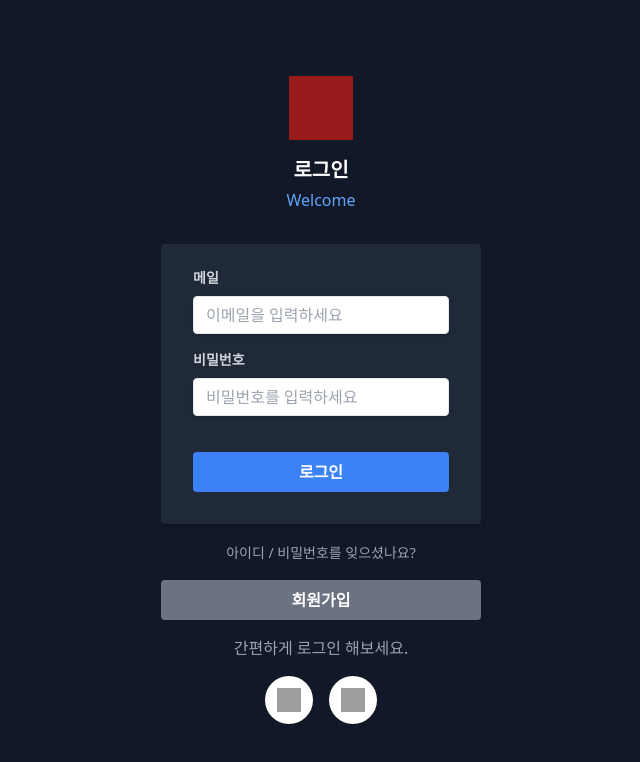
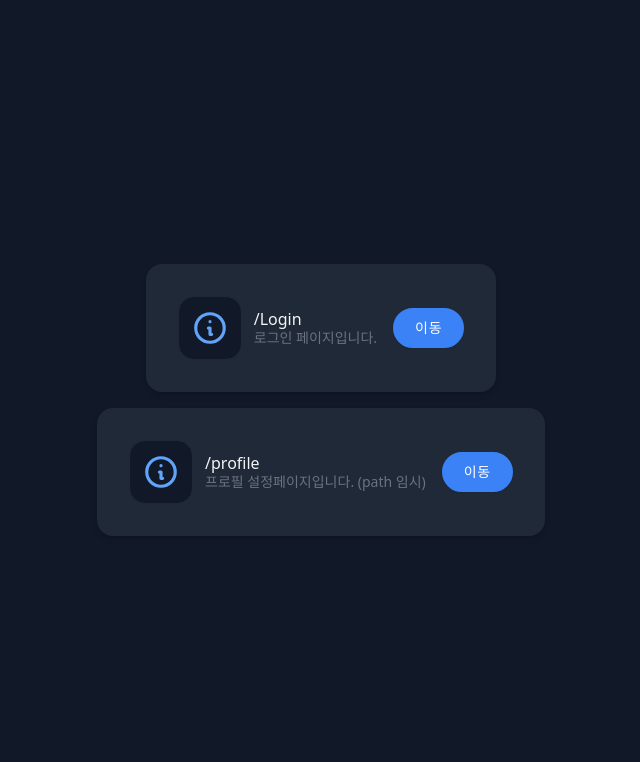
Before and after one commit to DevTookit/Site, a React (Vite) app: page / in a window 1280 px wide. Shown: the top 762 px of the page, without its empty margins (319-959 px from the left). Built offline with nearby package versions, Linux system fonts and the light colour scheme; grey boxes are pictures that could not be loaded.

Commit message:
#1 퍼블리싱 테스트 화면 제작

```diff
--- a/src/app/router/index.tsx
+++ b/src/app/router/index.tsx
@@ -4,13 +4,17 @@ import { BrowserRouter, Routes, Route } from 'react-router-dom';
 
 // 페이지 컴포넌트 임포트
 import LoginPage from '@/pages/Login';
+import ProfilePage from '@/pages/Profile';
+import PublishPage from '@/pages/Test/Publish';
 
 const AppRouter: React.FC = () => {
   return (
     <BrowserRouter>
       <Routes>
-        <Route path="/" element={<LoginPage />} />
+        <Route path="/" element={<PublishPage />} />
         <Route path="/login" element={<LoginPage />} />
+        <Route path="/profile" element={<ProfilePage />} />
+        <Route path="/publish" element={<PublishPage />} />
         {/* 404 페이지 처리 */}
         <Route path="*" element={<LoginPage />} />
       </Routes>
--- /dev/null
+++ b/src/pages/Profile/index.tsx
@@ -0,0 +1,76 @@
+import React from 'react';
+
+const Profile: React.FC = () => {
+  return (
+    <div className="min-h-screen bg-gray-900 flex items-center justify-center">
+      <div className="bg-gray-800 text-white rounded-lg shadow-lg flex p-8 max-w-4xl w-full">
+        {/* 좌측 프로필 섹션 */}
+        <div className="w-1/3 flex flex-col items-center">
+          <div className="relative mb-4">
+            <img
+              className="w-32 h-32 rounded-full object-cover border-4 border-gray-600"
+              src="https://via.placeholder.com/150"
+              alt="Profile"
+            />
+            <button className="absolute bottom-0 right-0 bg-gray-600 p-2 rounded-full">
+              📷
+            </button>
+          </div>
+          <h3 className="text-lg font-semibold mb-2">우영우</h3>
+          <p className="text-gray-400">Woo0woo@gamil.com</p>
+        </div>
+
+        {/* 우측 정보 섹션 */}
+        <div className="w-2/3 pl-8">
+          <h1 className="text-2xl font-bold mb-4">환영합니다!</h1>
+          <p className="text-gray-400 mb-8">
+            데릭님을 위한 데브 툴킷이 준비되었습니다 :)
+          </p>
+
+          <div className="mb-4">
+            <label className="block text-gray-400 mb-2" htmlFor="job">
+              직업
+            </label>
+            <input
+              className="w-full p-2 bg-gray-700 rounded-lg focus:outline-none focus:ring-2 focus:ring-blue-500"
+              type="text"
+              id="job"
+              placeholder="프론트엔드 개발자"
+            />
+          </div>
+
+          <div className="mb-4">
+            <label className="block text-gray-400 mb-2" htmlFor="skills">
+              나의 스킬
+            </label>
+            <input
+              className="w-full p-2 bg-gray-700 rounded-lg focus:outline-none focus:ring-2 focus:ring-blue-500"
+              type="text"
+              id="skills"
+              placeholder="개발 스택을 입력해주세요."
+            />
+          </div>
+
+          {/* 스킬 태그 */}
+          <div className="flex space-x-2 mb-6">
+            <span className="flex items-center bg-red-600 text-white px-3 py-1 rounded-full text-sm">
+              🟧 HTML5
+            </span>
+            <span className="flex items-center bg-blue-600 text-white px-3 py-1 rounded-full text-sm">
+              🟦 CSS3
+            </span>
+            <span className="flex items-center bg-yellow-600 text-white px-3 py-1 rounded-full text-sm">
+              🟨 JavaScript
+            </span>
+          </div>
+
+          <button className="bg-blue-600 text-white py-2 px-4 rounded-lg hover:bg-blue-700 transition duration-300">
+            그룹 생성하기
+          </button>
+        </div>
+      </div>
+    </div>
+  );
+};
+
+export default Profile;
--- /dev/null
+++ b/src/pages/Test/Publish/index.tsx
@@ -0,0 +1,82 @@
+import React from 'react';
+import { useNavigate } from 'react-router-dom';
+
+const Publish: React.FC = () => {
+  const navigate = useNavigate();
+  return (
+    <>
+      <div className="flex flex-col space-y-4 min-w-screen h-screen animated fadeIn faster  fixed  left-0 top-0 flex justify-center items-center inset-0 z-50 outline-none focus:outline-none bg-gray-900">
+        <div className="flex flex-col p-8 bg-gray-800 shadow-md hover:shodow-lg rounded-2xl">
+          <div className="flex items-center justify-between">
+            <div className="flex items-center">
+              <svg
+                xmlns="http://www.w3.org/2000/svg"
+                className="w-16 h-16 rounded-2xl p-3 border border-gray-800 text-blue-400 bg-gray-900"
+                fill="none"
+                viewBox="0 0 24 24"
+                stroke="currentColor"
+              >
+                <path
+                  stroke-linecap="round"
+                  stroke-linejoin="round"
+                  stroke-width="2"
+                  d="M13 16h-1v-4h-1m1-4h.01M21 12a9 9 0 11-18 0 9 9 0 0118 0z"
+                ></path>
+              </svg>
+              <div className="flex flex-col ml-3">
+                <div className="font-medium leading-none text-gray-100">
+                  /Login
+                </div>
+                <p className="text-sm text-gray-500 leading-none mt-1">
+                  로그인 페이지입니다.
+                </p>
+              </div>
+            </div>
+            <button
+              className="flex-no-shrink bg-blue-500 px-5 ml-4 py-2 text-sm shadow-sm hover:shadow-lg font-medium tracking-wider border-2 border-blue-500 text-white rounded-full"
+              onClick={() => navigate('/login')}
+            >
+              이동
+            </button>
+          </div>
+        </div>
+        <div className="flex flex-col p-8 bg-gray-800 shadow-md hover:shodow-lg rounded-2xl">
+          <div className="flex items-center justify-between">
+            <div className="flex items-center">
+              <svg
+                xmlns="http://www.w3.org/2000/svg"
+                className="w-16 h-16 rounded-2xl p-3 border border-gray-800 text-blue-400 bg-gray-900"
+                fill="none"
+                viewBox="0 0 24 24"
+                stroke="currentColor"
+              >
+                <path
+                  stroke-linecap="round"
+                  stroke-linejoin="round"
+                  stroke-width="2"
+                  d="M13 16h-1v-4h-1m1-4h.01M21 12a9 9 0 11-18 0 9 9 0 0118 0z"
+                ></path>
+              </svg>
+              <div className="flex flex-col ml-3">
+                <div className="font-medium leading-none text-gray-100">
+                  /profile
+                </div>
+                <p className="text-sm text-gray-500 leading-none mt-1">
+                  프로필 설정페이지입니다. (path 임시)
+                </p>
+              </div>
+            </div>
+            <button
+              className="flex-no-shrink bg-blue-500 px-5 ml-4 py-2 text-sm shadow-sm hover:shadow-lg font-medium tracking-wider border-2 border-blue-500 text-white rounded-full"
+              onClick={() => navigate('/profile')}
+            >
+              이동
+            </button>
+          </div>
+        </div>
+      </div>
+    </>
+  );
+};
+
+export default Publish;
```
